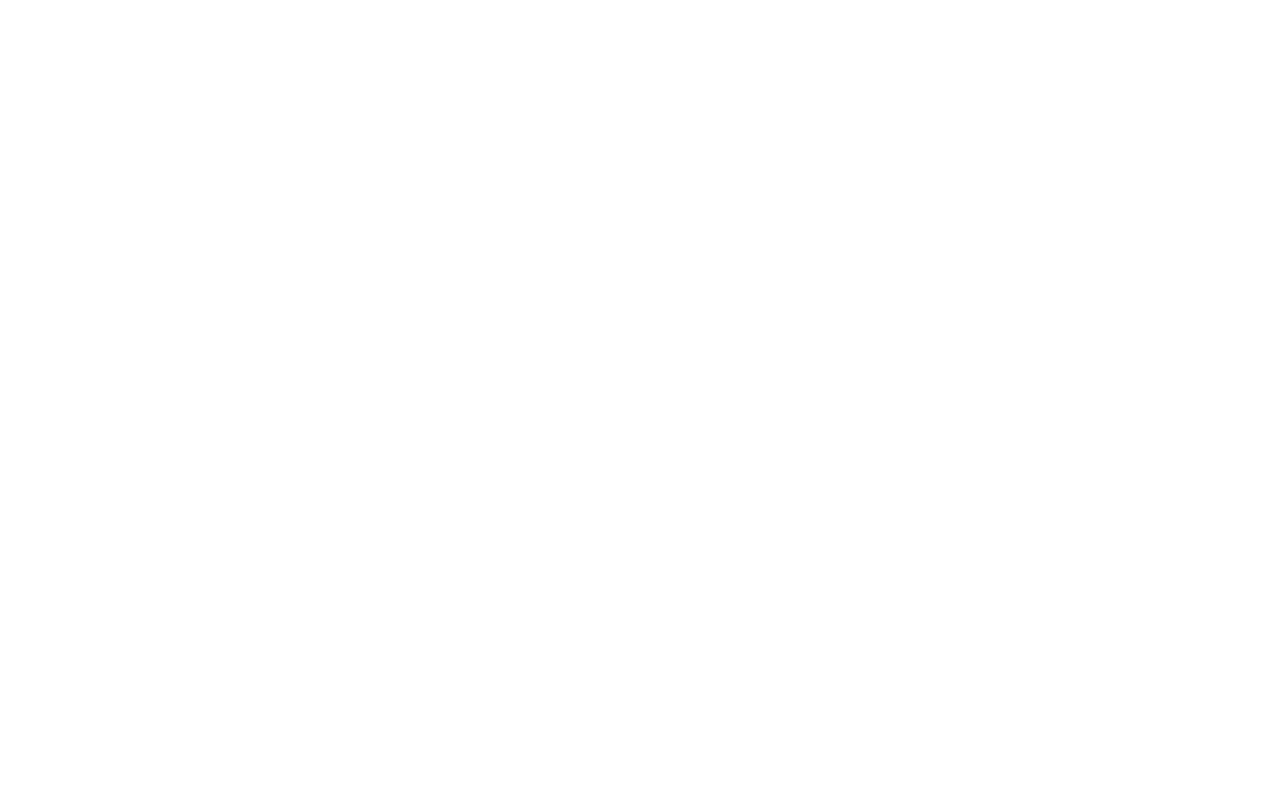
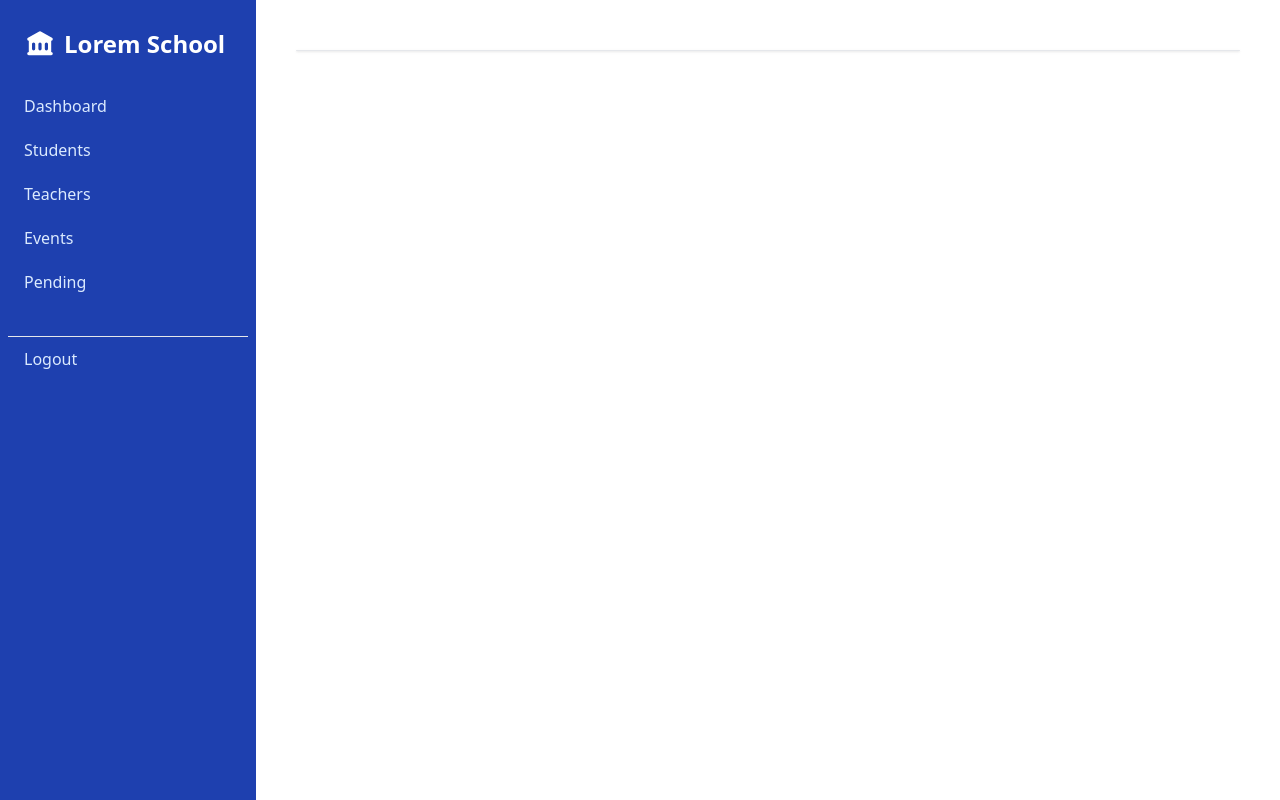
Before and after one commit to ecogalileo/react_school_system, a React (Create React App) app: page /pending-students in a window 1280 px wide. Built offline with nearby package versions, Linux system fonts and the light colour scheme.

Commit message:
Add a pending students table in sidebar

```diff
--- a/src/App.js
+++ b/src/App.js
@@ -1,36 +1,42 @@
 // import React, { useState, useEffect } from "react";
-import "./App.css";
+import './App.css';
 // import Footer from "./components/Footer";
 // import Content from "./components/Content";
 // import Hero from "./components/Hero";
 // import Navbar from "./components/Navbar";
-import Home from "./pages";
-import { Switch, Route } from "react-router-dom";
-import About from "./pages/about";
-import Menu from "./pages/menu";
+import Home from './pages';
+import { Switch, Route } from 'react-router-dom';
+import About from './pages/about';
+import Menu from './pages/menu';
 // import Dropdown from "./components/Dropdown";
-import contact from "./pages/contact";
-import login from "./pages/login";
-import AdminDashboard from "./pages/AdminDashboard";
-import AdminSidebar from "./pages/AdminSidebar";
-import StudentTable from "./pages/studentTable";
-import teacherTable from "./pages/teacherTable";
-import RegistrationPage from "./components/features/RegistrationPage";
+import contact from './pages/contact';
+import login from './pages/login';
+import AdminDashboard from './pages/AdminDashboard';
+import AdminSidebar from './pages/AdminSidebar';
+import StudentTable from './pages/studentTable';
+import teacherTable from './pages/teacherTable';
+import RegistrationPage from './components/features/RegistrationPage';
+import pendingStudentsTable from './pages/pendingStudentsTable';
 
 function App() {
   return (
     <>
       <Switch>
-        <Route path='/' exact component={Home} />
-        <Route path='/menu' exact component={Menu} />
-        <Route path='/about' exact component={About} />
-        <Route path='/contact' exact component={contact} />
-        <Route path='/login' exact component={login} />
-        <Route path='/AdminDashboard' exact component={AdminDashboard} />
-        <Route path='/AdminSidebar' exact component={AdminSidebar} />
-        <Route path='/StudentTable' exact component={StudentTable} />
-        <Route path='/teacherTable' exact component={teacherTable} />
-        <Route path='/RegistrationPage' exact component={RegistrationPage} />
+        <Route path="/" exact component={Home} />
+        <Route path="/menu" exact component={Menu} />
+        <Route path="/about" exact component={About} />
+        <Route path="/contact" exact component={contact} />
+        <Route path="/login" exact component={login} />
+        <Route path="/AdminDashboard" exact component={AdminDashboard} />
+        <Route path="/AdminSidebar" exact component={AdminSidebar} />
+        <Route path="/StudentTable" exact component={StudentTable} />
+        <Route path="/teacherTable" exact component={teacherTable} />
+        <Route
+          path="/pending-students"
+          exact
+          component={pendingStudentsTable}
+        />
+        <Route path="/RegistrationPage" exact component={RegistrationPage} />
       </Switch>
     </>
   );
--- a/src/pages/AdminSidebar.js
+++ b/src/pages/AdminSidebar.js
@@ -1,86 +1,92 @@
-import React from "react";
-import { Link } from "react-router-dom";
+import React from 'react';
+import { Link } from 'react-router-dom';
 
 const AdminSidebar = () => {
   return (
     <>
       {/* <!-- mobile menu bar --> */}
-      <div className='bg-gray-800 text-gray-100 flex justify-between md:hidden'>
+      <div className="bg-gray-800 text-gray-100 flex justify-between md:hidden">
         {/* <!-- logo --> */}
-        <Link to='/DashBoard' className='block p-4 text-white font-bold'>
+        <Link to="/DashBoard" className="block p-4 text-white font-bold">
           Lorem School
         </Link>
         {/* <!-- mobile menu button --> */}
-        <button className='mobile-menu-button p-4 focus:outline-none focus:bg-gray-700'>
+        <button className="mobile-menu-button p-4 focus:outline-none focus:bg-gray-700">
           <svg
-            className='h-5 w-5'
-            xmlns='http://www.w3.org/2000/svg'
-            fill='none'
-            viewBox='0 0 24 24'
-            stroke='currentColor'
+            className="h-5 w-5"
+            xmlns="http://www.w3.org/2000/svg"
+            fill="none"
+            viewBox="0 0 24 24"
+            stroke="currentColor"
           >
             <path
-              stroke-linecap='round'
-              stroke-linejoin='round'
-              stroke-width='2'
-              d='M4 6h16M4 12h16M4 18h16'
+              stroke-linecap="round"
+              stroke-linejoin="round"
+              stroke-width="2"
+              d="M4 6h16M4 12h16M4 18h16"
             />
           </svg>
         </button>
       </div>
 
       {/* <!-- sidebar --> */}
-      <div className='min-h-screen sidebar bg-blue-800 text-blue-100 w-64 space-y-6 py-7 px-2 absolute inset-y-0 left-0 transform -translate-x-full md:relative md:translate-x-0 transition duration-200 ease-in-out'>
+      <div className="min-h-screen sidebar bg-blue-800 text-blue-100 w-64 space-y-6 py-7 px-2 absolute inset-y-0 left-0 transform -translate-x-full md:relative md:translate-x-0 transition duration-200 ease-in-out">
         {/* <!-- logo --> */}
         <Link
-          to='/DashBoard'
-          className='text-white flex items-center space-x-2 px-4'
+          to="/DashBoard"
+          className="text-white flex items-center space-x-2 px-4"
         >
           <svg
-            xmlns='http://www.w3.org/2000/svg'
-            className='h-8 w-8'
-            viewBox='0 0 20 20'
-            fill='currentColor'
+            xmlns="http://www.w3.org/2000/svg"
+            className="h-8 w-8"
+            viewBox="0 0 20 20"
+            fill="currentColor"
           >
             <path
-              fill-rule='evenodd'
-              d='M10.496 2.132a1 1 0 00-.992 0l-7 4A1 1 0 003 8v7a1 1 0 100 2h14a1 1 0 100-2V8a1 1 0 00.496-1.868l-7-4zM6 9a1 1 0 00-1 1v3a1 1 0 102 0v-3a1 1 0 00-1-1zm3 1a1 1 0 012 0v3a1 1 0 11-2 0v-3zm5-1a1 1 0 00-1 1v3a1 1 0 102 0v-3a1 1 0 00-1-1z'
-              clip-rule='evenodd'
+              fill-rule="evenodd"
+              d="M10.496 2.132a1 1 0 00-.992 0l-7 4A1 1 0 003 8v7a1 1 0 100 2h14a1 1 0 100-2V8a1 1 0 00.496-1.868l-7-4zM6 9a1 1 0 00-1 1v3a1 1 0 102 0v-3a1 1 0 00-1-1zm3 1a1 1 0 012 0v3a1 1 0 11-2 0v-3zm5-1a1 1 0 00-1 1v3a1 1 0 102 0v-3a1 1 0 00-1-1z"
+              clip-rule="evenodd"
             />
           </svg>
-          <span className='text-2xl font-extrabold'>Lorem School</span>
+          <span className="text-2xl font-extrabold">Lorem School</span>
         </Link>
 
         {/* <!-- nav --> */}
         <nav>
           <Link
-            to='/AdminDashboard'
-            className='block py-2.5 px-4 rounded transition duration-200 hover:bg-blue-700 hover:text-white'
+            to="/AdminDashboard"
+            className="block py-2.5 px-4 rounded transition duration-200 hover:bg-blue-700 hover:text-white"
           >
             Dashboard
           </Link>
           <Link
-            to='/StudentTable'
-            className='block py-2.5 px-4 rounded transition duration-200 hover:bg-blue-700 hover:text-white'
+            to="/StudentTable"
+            className="block py-2.5 px-4 rounded transition duration-200 hover:bg-blue-700 hover:text-white"
           >
             Students
           </Link>
           <Link
-            to='/teacherTable'
-            className='block py-2.5 px-4 rounded transition duration-200 hover:bg-blue-700 hover:text-white'
+            to="/teacherTable"
+            className="block py-2.5 px-4 rounded transition duration-200 hover:bg-blue-700 hover:text-white"
           >
             Teachers
           </Link>
           <Link
-            to='/AdminSidebar'
-            className='block py-2.5 px-4 rounded transition duration-200 hover:bg-blue-700 hover:text-white'
+            to="/AdminSidebar"
+            className="block py-2.5 px-4 rounded transition duration-200 hover:bg-blue-700 hover:text-white"
           >
             Events
           </Link>
-          <hr className='border-1 mt-8'></hr>
           <Link
-            to='/login'
-            className='block py-2.5 px-4 rounded transition duration-200 hover:bg-blue-700 hover:text-white'
+            to="/pending-students"
+            className="block py-2.5 px-4 rounded transition duration-200 hover:bg-blue-700 hover:text-white"
+          >
+            Pending
+          </Link>
+          <hr className="border-1 mt-8"></hr>
+          <Link
+            to="/login"
+            className="block py-2.5 px-4 rounded transition duration-200 hover:bg-blue-700 hover:text-white"
           >
             Logout
           </Link>
--- /dev/null
+++ b/src/pages/pendingStudentsTable.js
@@ -0,0 +1,35 @@
+/* This example requires Tailwind CSS v2.0+ */
+import React from 'react';
+import AdminSidebar from './AdminSidebar';
+
+// const pendingStudents = [
+//   // More pending students...
+// ];
+
+export default function pendingStudentsTable() {
+  return (
+    <>
+      {/* Sidebar div start */}
+      <div className="relative md:flex">
+        <AdminSidebar />
+        {/* Content Start */}
+        <div class="flex-1 p-10 text-2xl font-bold">
+          <div className="relative flex flex-col">
+            <div className="-my-2 overflow-x-auto sm:-mx-6 lg:-mx-8">
+              <div className="py-2 align-middle inline-block min-w-full sm:px-6 lg:px-8">
+                <div className="shadow overflow-hidden border-b border-gray-200 sm:rounded-lg">
+                  {/* Table start */}
+                  <table className="min-w-full divide-y divide-gray-200">
+                    {/* Table End */}
+                  </table>
+                </div>
+              </div>
+            </div>
+          </div>
+          {/* Content end */}
+        </div>
+        {/* Sidebar div end */}
+      </div>
+    </>
+  );
+}
```
Also changed, not shown: 1 other file (tests, documents, lock files or other folders).
